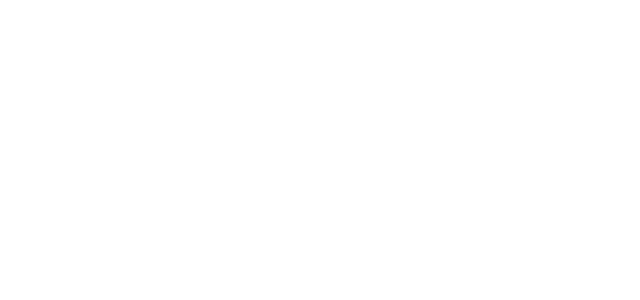
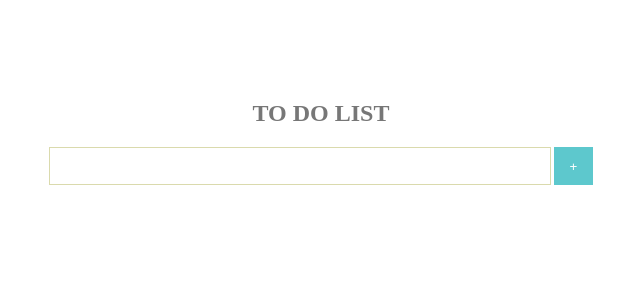
Before and after one commit to halmokme/todolist, a React (Create React App) app in the folder client/: page / in a window 1280 px wide. Shown: the top 300 px of the page, without its empty margins (319-959 px from the left). Built offline with nearby package versions, Linux system fonts and the light colour scheme.

Commit message:
Make Home.js

```diff
--- a/client/package.json
+++ b/client/package.json
@@ -6,9 +6,12 @@
     "@testing-library/jest-dom": "^5.16.5",
     "@testing-library/react": "^13.4.0",
     "@testing-library/user-event": "^13.5.0",
+    "axios": "^1.1.3",
     "react": "^18.2.0",
     "react-dom": "^18.2.0",
+    "react-router-dom": "^6.4.2",
     "react-scripts": "5.0.1",
+    "styled-components": "^5.3.6",
     "web-vitals": "^2.1.4"
   },
   "scripts": {
--- a/client/src/App.js
+++ b/client/src/App.js
@@ -1,6 +1,16 @@
+import { BrowserRouter, Routes, Route } from 'react-router-dom'
+import Home from './pages/Home'
 
 function App() {
-  return
+  return (
+    <div>
+      <BrowserRouter>
+        <Routes>
+          <Route path='/' element={<Home />}></Route>
+        </Routes>
+      </BrowserRouter>
+    </div>
+  )
 }
 
 export default App;
--- a/client/src/components/Task.js
+++ b/client/src/components/Task.js
@@ -0,0 +1,11 @@
+import React from 'react';
+
+const Task = () => {
+  return (
+    <div>
+
+    </div>
+  );
+};
+
+export default Task;
--- a/client/src/components/Todolist.js
+++ b/client/src/components/Todolist.js
@@ -0,0 +1,11 @@
+import React from 'react';
+
+const Todolist = () => {
+  return (
+    <div>
+
+    </div>
+  );
+};
+
+export default Todolist;
--- a/client/src/pages/Home.js
+++ b/client/src/pages/Home.js
@@ -0,0 +1,76 @@
+import React, { useState } from 'react';
+import styled from 'styled-components';
+import Todolist from '../components/Todolist';
+import Task from '../components/Task';
+
+const StyledForm = styled.form`
+  max-width: 600px;
+  margin: 60px auto;
+  padding: 20px;
+  background: white;
+  border: none;
+  outline: none;
+  display: flex;
+  flex-direction: column;
+  h2 {
+    text-align: center;
+    margin: 20px 0;
+    color: #777;
+  }
+  .user__input {
+    display: flex;
+    justify-content: center;
+    gap: 3px;
+    button {
+      border: 1px solid #5DC8CD;
+      background-color: #5DC8CD;
+      // outline: none;
+      width: 2.4rem;
+      height: 2.4rem;
+      cursor: pointer;
+      color: white;
+    }
+    button:hover {
+      box-shadow: 0 -80px 0 0 rgba(0,0,0,0.25) inset;
+    }
+  }
+  input {
+    display: block;
+    width: 80%;
+    padding: 8px 10px;
+    outline: none;
+    text-align: center;
+    border: 1px solid rgb(218, 218, 173);
+    color: #5DC8CD;
+    font-size: 1em;
+    font-style: italic;
+    font-weight: 500;
+  }
+`
+
+const Home = () => {
+
+  const [todos, setTodos] = useState('');
+
+  const handleInput = (e) => {
+    setTodos(e.target.value);
+  }
+
+  return (
+    <StyledForm>
+      <h2>TO DO LIST</h2>
+      <div className='user__input'>
+        <input
+          type='text'
+          value={todos}
+          onChange={handleInput}
+        ></input>
+        <button type='submit'>+</button>
+      </div>
+      <Todolist />
+      <Task />
+    </StyledForm>
+  );
+};
+
+export default Home;
```
Also changed, not shown: client/src/components/Todo.js (+11 -0 lines), 1 other file (tests, documents, lock files or other folders).
